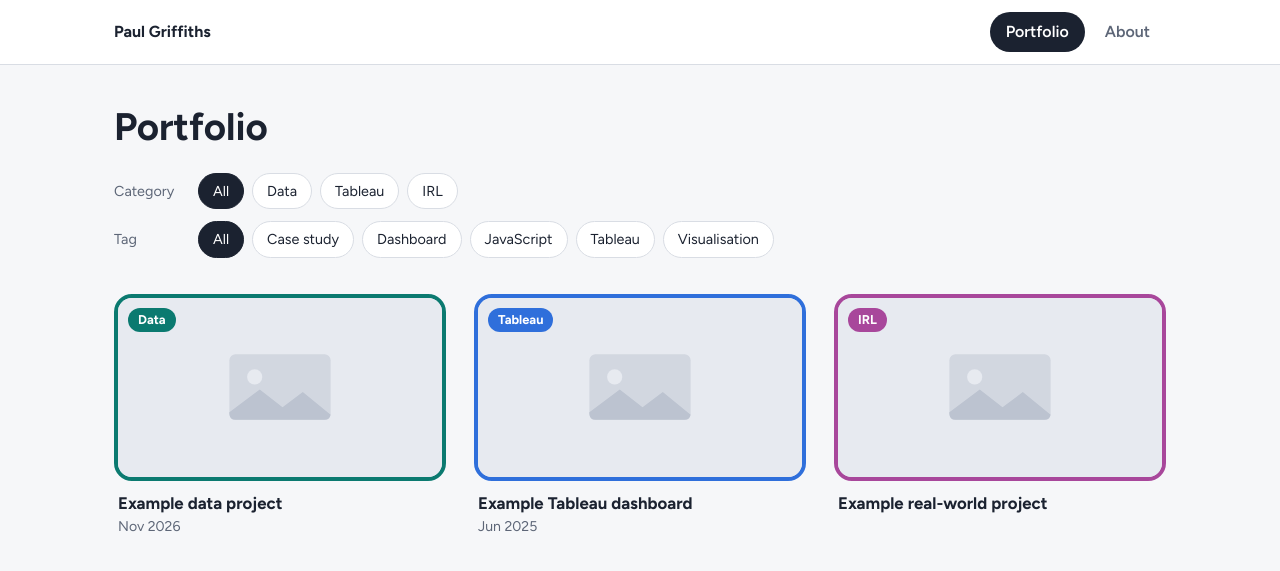
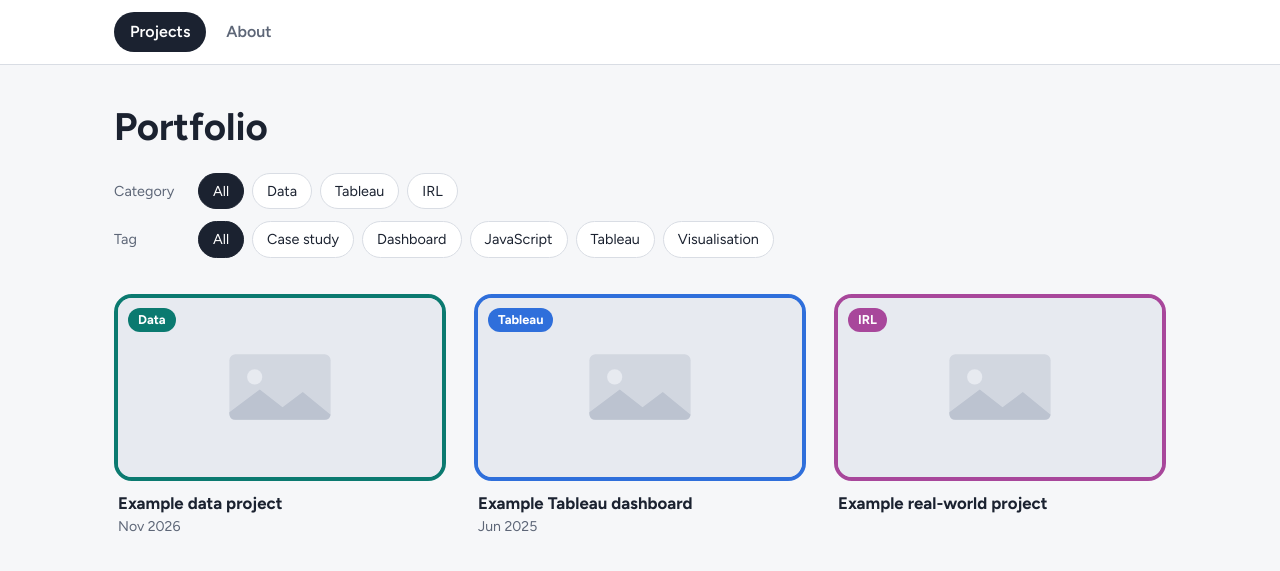
Before and after one commit to chalkboard-paul/chalkboard-paul.github.io, a Jekyll site: the page built from index.html, in a window 1280 px wide. Shown: the top 571 px of the page. Built offline with Jekyll 4.4.1, drawn with Linux system fonts in a browser that asks for light colours.

Commit message:
Update navigation links and site title reference

```diff
--- a/_layouts/default.html
+++ b/_layouts/default.html
@@ -13,11 +13,10 @@
 <body>
   <header class="site-header">
     <div class="wrap">
-      <a class="site-name" href="{{ '/' | relative_url }}">{{ site.title }}</a>
       <nav class="nav" aria-label="Main">
-        {% assign on_portfolio = false %}
-        {% if page.url == "/" or page.collection == "projects" %}{% assign on_portfolio = true %}{% endif %}
-        <a href="{{ '/' | relative_url }}"{% if on_portfolio %} aria-current="page"{% endif %}>Portfolio</a>
+        {% assign on_home = false %}
+        {% if page.url == "/" or page.collection == "projects" %}{% assign on_home = true %}{% endif %}
+        <a href="{{ '/' | relative_url }}"{% if on_home %} aria-current="page"{% endif %}>{{ site.home_label }}</a>
         <a href="{{ '/about/' | relative_url }}"{% if page.url == "/about/" %} aria-current="page"{% endif %}>About</a>
       </nav>
     </div>
```
